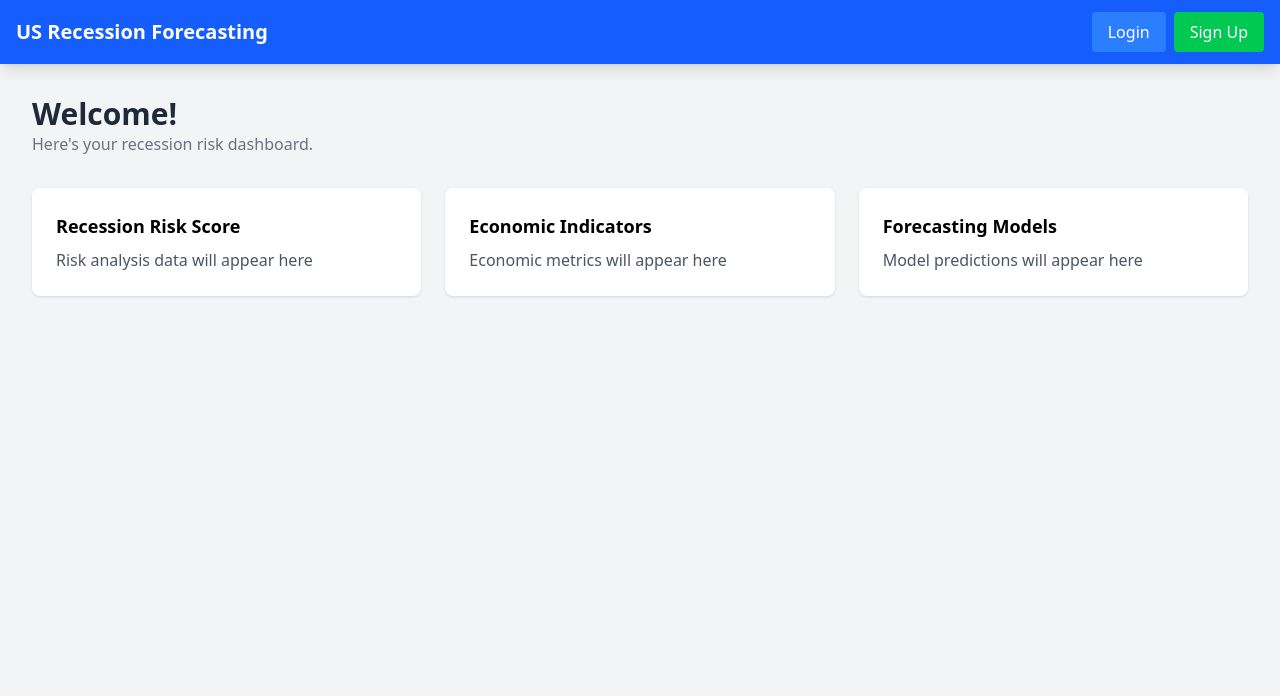
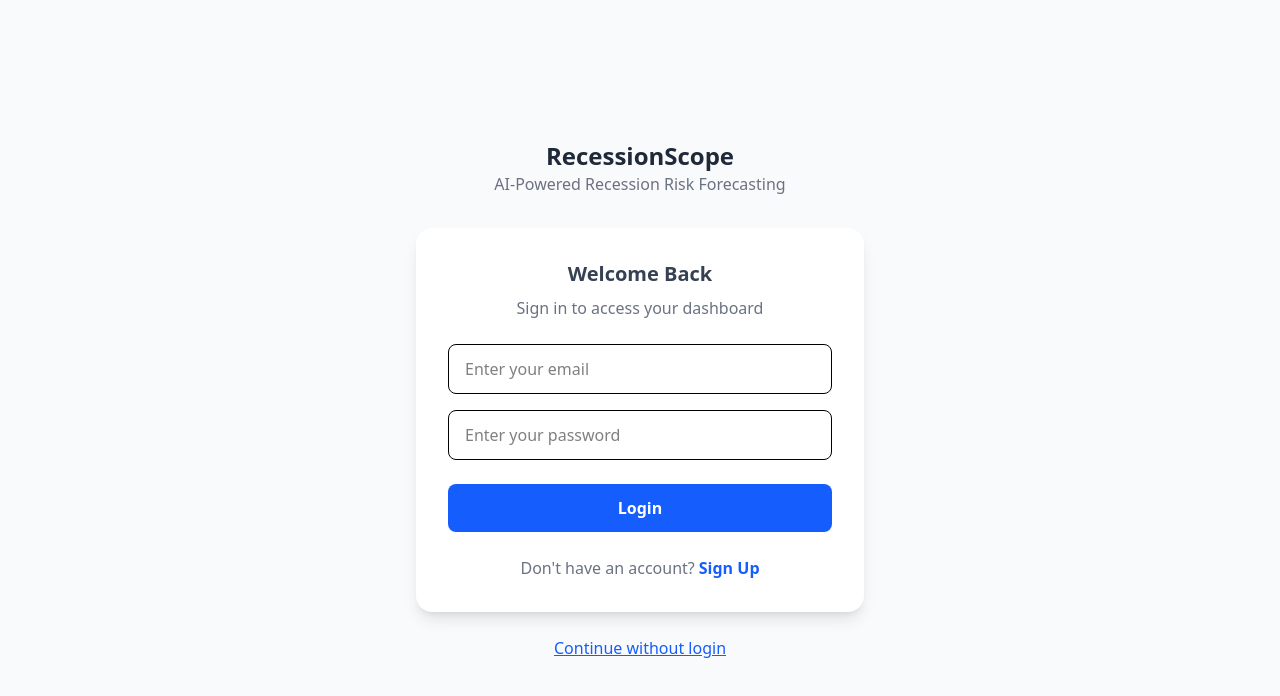
Before and after one commit to DSE-Project/frontend, a React (Vite) app: page /auth/login in a window 1280 px wide. Before the commit this address led to /. Shown: the top 696 px of the page. Built offline with nearby package versions, Linux system fonts and the light colour scheme; no server answers.

Commit message:
Fix error in routes

```diff
--- a/src/App.jsx
+++ b/src/App.jsx
@@ -24,7 +24,8 @@ function App() {
   return (
     <Routes>
       <Route path="/" element={<Dashboard user={user} />} />
-      <Route path="/auth" element={user ? <Navigate to="/" replace /> : <AuthPage />} />
+      <Route path="/auth/login" element={user ? <Navigate to="/" replace /> : <AuthPage task={'login'} />} />
+      <Route path="/auth/register" element={user ? <Navigate to="/" replace /> : <AuthPage task={'register'} />} />
       <Route path="*" element={<Navigate to="/" replace />} />
     </Routes>
   );
--- a/src/components/Header.jsx
+++ b/src/components/Header.jsx
@@ -33,13 +33,13 @@ const Header = ({ user }) => {
           ) : (
             <div className="flex items-center space-x-2">
               <Link
-                to="/auth"
+                to="/auth/login"
                 className="bg-blue-500 hover:bg-blue-700 px-4 py-2 rounded transition-colors"
               >
                 Login
               </Link>
               <Link
-                to="/auth"
+                to="/auth/register"
                 className="bg-green-500 hover:bg-green-600 px-4 py-2 rounded transition-colors"
               >
                 Sign Up
--- a/src/pages/AuthPage.jsx
+++ b/src/pages/AuthPage.jsx
@@ -4,8 +4,8 @@ import Login from '../components/Login';
 import Register from '../components/Register';
 
 
-const AuthPage = () => {
-  const [view, setView] = useState('login'); // 'login' or 'register'
+const AuthPage = (props) => {
+  const [view, setView] = useState(props.task); // 'login' or 'register'
 
   return (
     <div className="min-h-screen bg-gray-50 flex flex-col justify-center items-center p-4">
```
